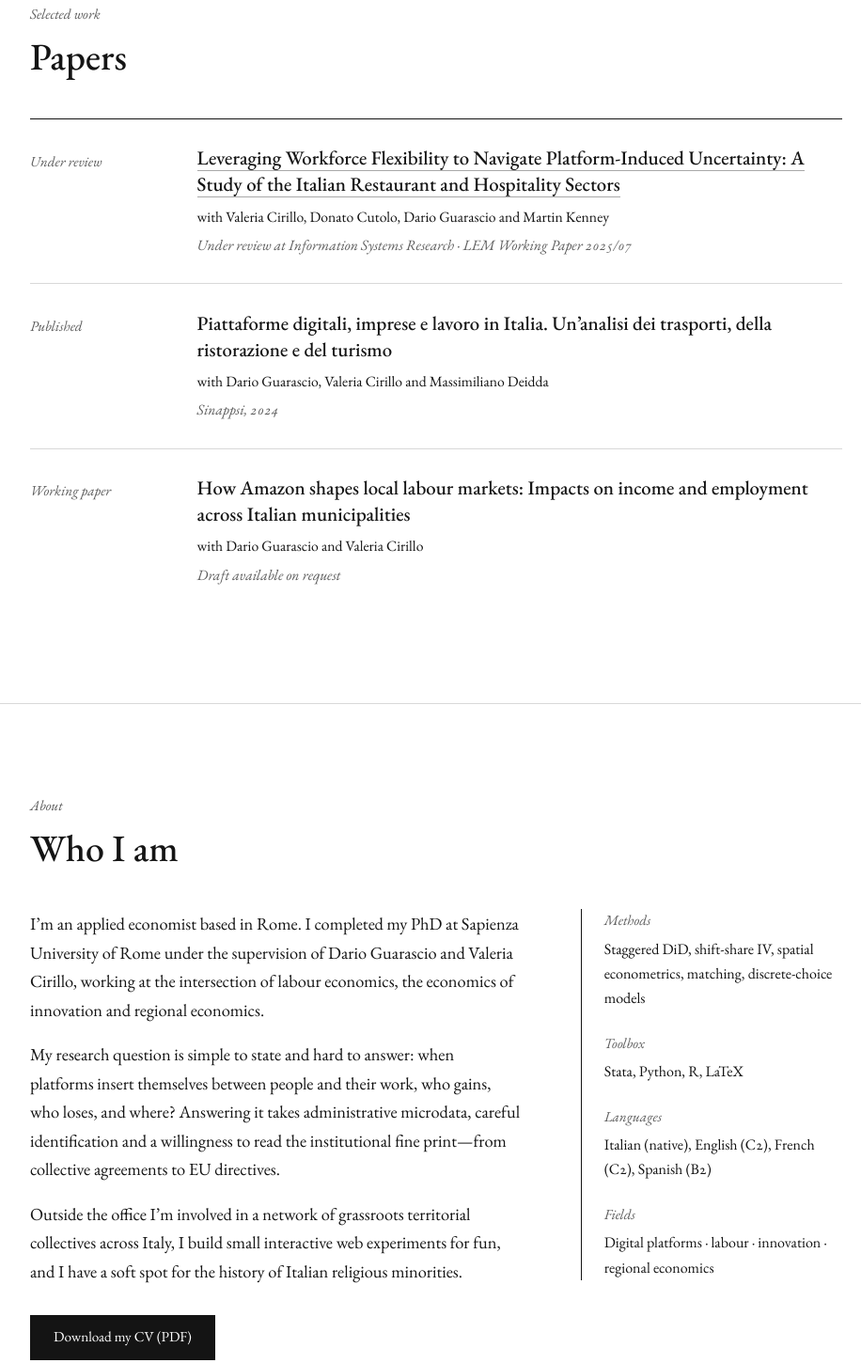
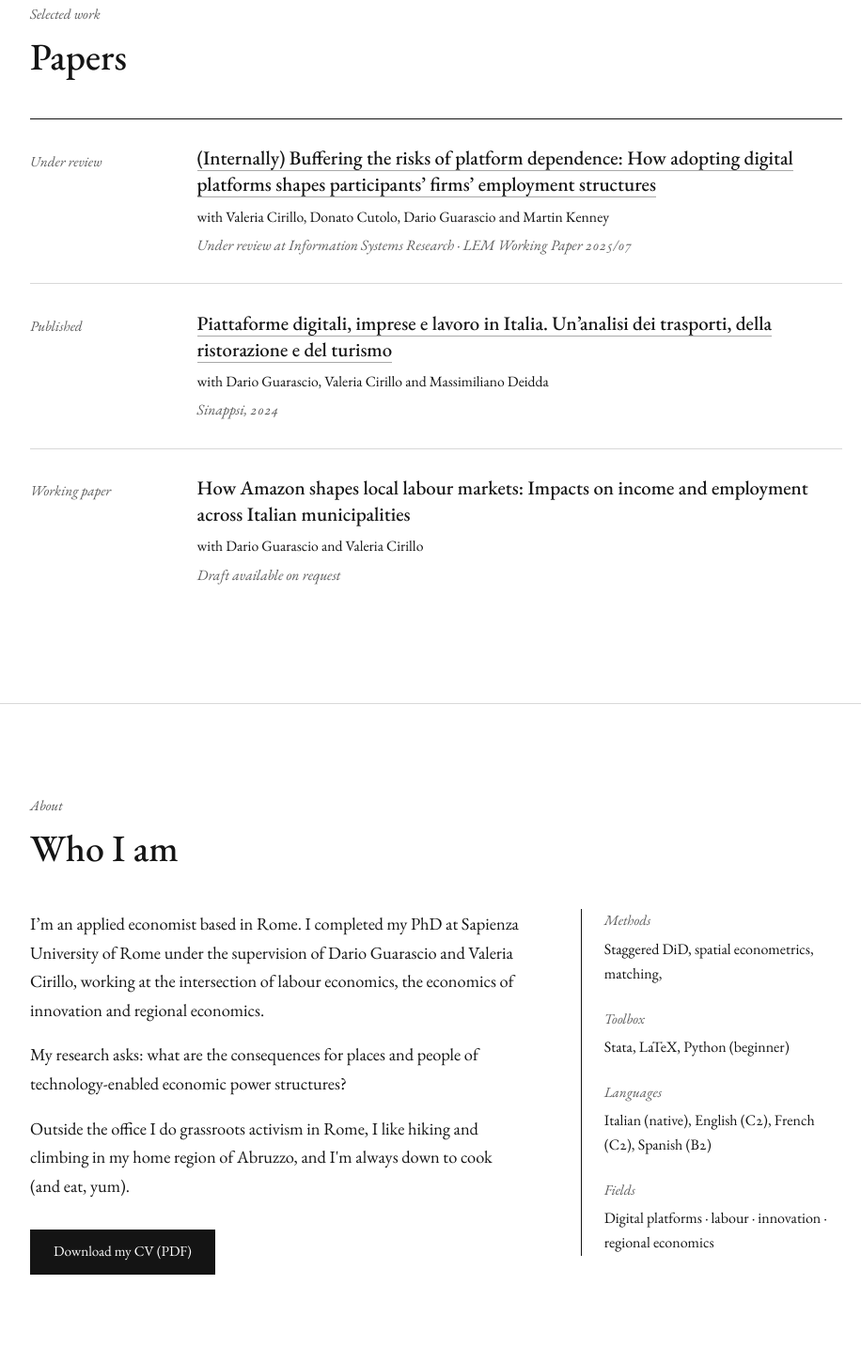
Before and after one commit to jacopotramontano/github.io, a plain HTML site: page index.html in a window 1280 px wide. Shown: the part 1957-3407 px from the top of the page at 94% size, without its empty margins (176-1092 px from the left). Drawn offline with nearby package versions, Linux system fonts and the light colour scheme.

Commit message:
Update index.html

```diff
--- a/index.html
+++ b/index.html
@@ -240,7 +240,7 @@
       <article class="pub">
         <span class="status">Under review</span>
         <div>
-          <h3><a href="platform_dependent_firms.pdf">Leveraging Workforce Flexibility to Navigate Platform-Induced Uncertainty: A Study of the Italian Restaurant and Hospitality Sectors</a></h3>
+          <h3><a href="platform_dependent_firms.pdf">(Internally) Buffering the risks of platform dependence: How adopting digital platforms shapes participants’ firms’ employment structures</a></h3>
           <p class="authors">with Valeria Cirillo, Donato Cutolo, Dario Guarascio and Martin Kenney</p>
           <p class="outlet">Under review at Information Systems Research &middot; LEM Working Paper 2025/07</p>
         </div>
@@ -248,7 +248,7 @@
       <article class="pub">
         <span class="status">Published</span>
         <div>
-          <h3>Piattaforme digitali, imprese e lavoro in Italia. Un&rsquo;analisi dei trasporti, della ristorazione e del turismo</h3>
+          <h3><a href="sinappsi.pdf">Piattaforme digitali, imprese e lavoro in Italia. Un&rsquo;analisi dei trasporti, della ristorazione e del turismo</a></h3>
           <p class="authors">with Dario Guarascio, Valeria Cirillo and Massimiliano Deidda</p>
           <p class="outlet">Sinappsi, 2024</p>
         </div>
@@ -274,15 +274,15 @@
     <div class="about-grid">
       <div class="reveal">
         <p>I&rsquo;m an applied economist based in Rome. I completed my PhD at Sapienza University of Rome under the supervision of Dario Guarascio and Valeria Cirillo, working at the intersection of labour economics, the economics of innovation and regional economics.</p>
-        <p>My research question is simple to state and hard to answer: when platforms insert themselves between people and their work, who gains, who loses, and where? Answering it takes administrative microdata, careful identification and a willingness to read the institutional fine print&mdash;from collective agreements to EU directives.</p>
-        <p>Outside the office I&rsquo;m involved in a network of grassroots territorial collectives across Italy, I build small interactive web experiments for fun, and I have a soft spot for the history of Italian religious minorities.</p>
+        <p>My research asks: what are the consequences for places and people of technology-enabled economic power structures?  </p>
+        <p>Outside the office I do grassroots activism in Rome, I like hiking and climbing in my home region of Abruzzo, and I'm always down to cook (and eat, yum).</p>
         <div class="about-cta">
           <a class="btn solid" href="CV Luglio.pdf">Download my CV (PDF)</a>
         </div>
       </div>
       <div class="fact-block reveal">
-        <div class="fact"><h4>Methods</h4><p>Staggered DiD, shift-share IV, spatial econometrics, matching, discrete-choice models</p></div>
-        <div class="fact"><h4>Toolbox</h4><p>Stata, Python, R, LaTeX</p></div>
+        <div class="fact"><h4>Methods</h4><p>Staggered DiD, spatial econometrics, matching, </p></div>
+        <div class="fact"><h4>Toolbox</h4><p>Stata, LaTeX, Python (beginner)</p></div>
         <div class="fact"><h4>Languages</h4><p>Italian (native), English (C2), French (C2), Spanish (B2)</p></div>
         <div class="fact"><h4>Fields</h4><p>Digital platforms &middot; labour &middot; innovation &middot; regional economics</p></div>
       </div>
@@ -297,7 +297,6 @@
     <div class="contact-links">
       <a class="btn solid" href="mailto:jacopo.tramontano@uniroma1.it">jacopo.tramontano@uniroma1.it</a>
       <a class="btn" href="https://scholar.google.com/citations?user=1AV0o4EAAAAJ" aria-label="Google Scholar profile">Google Scholar</a>
-      <a class="btn" href="#" aria-label="GitHub profile">GitHub</a>
     </div>
   </div>
 </section>
```
